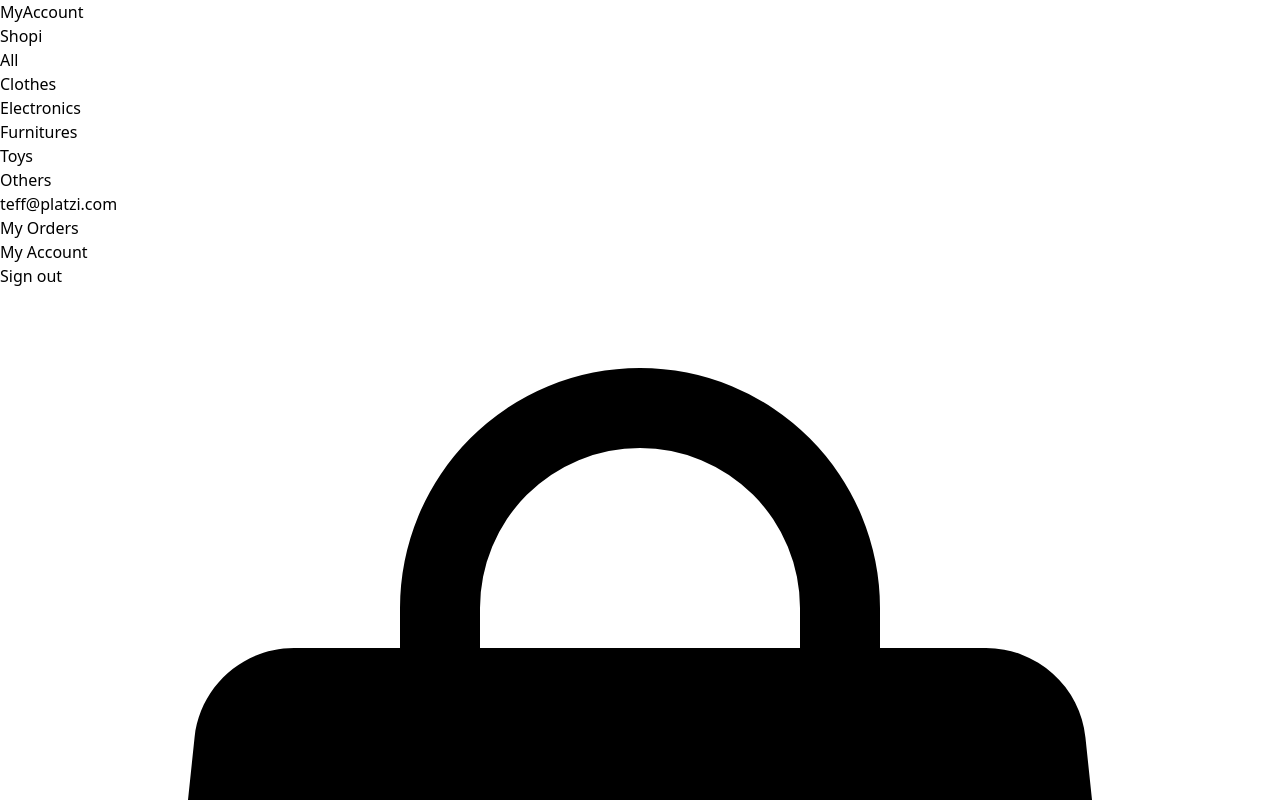
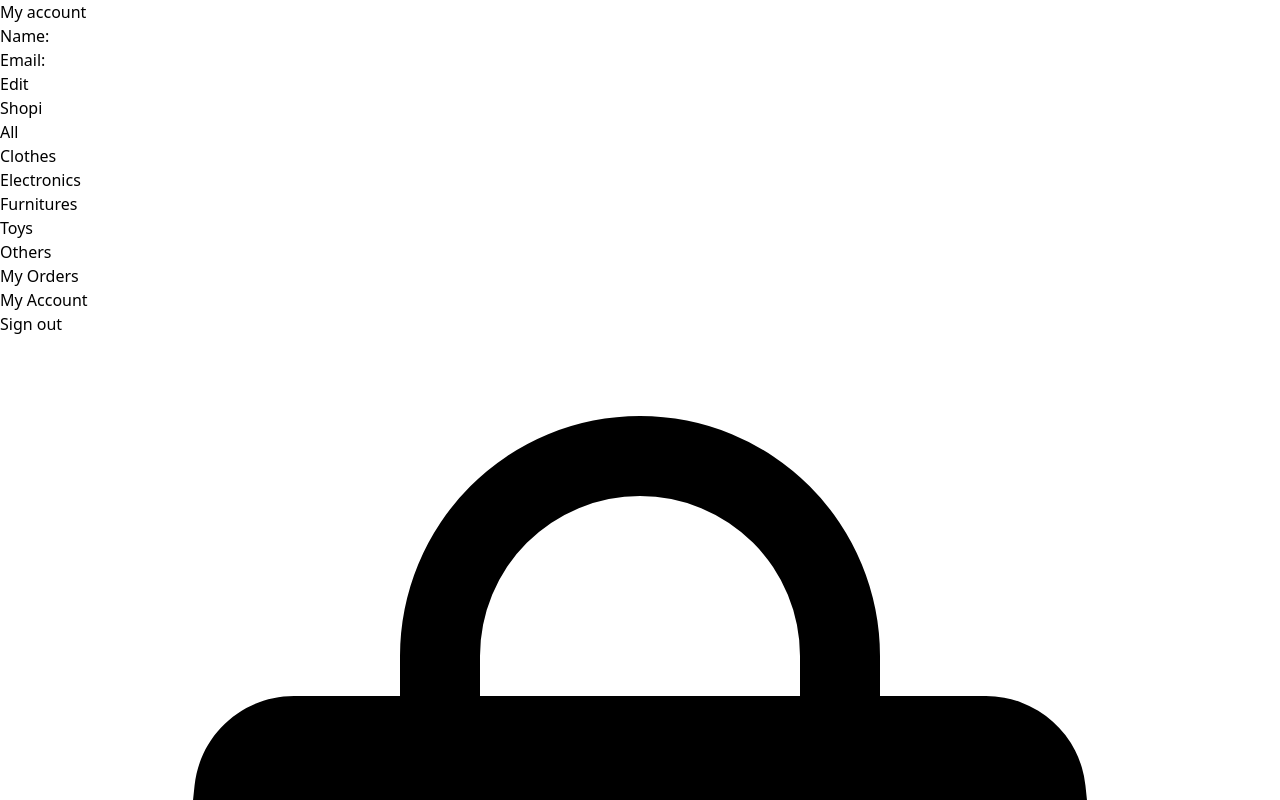
Before and after one commit to Skabas18/Ecomerce, a React (Vite) app: page /my-account in a window 1280 px wide. Shown: the top 800 px of the page. Built offline with nearby package versions, Linux system fonts and the light colour scheme; no server answers.

Commit message:
Creación de la vista de My account y la logica para actualizar la informacion del usuario

```diff
--- a/src/Components/Navbar/index.jsx
+++ b/src/Components/Navbar/index.jsx
@@ -42,7 +42,7 @@
       return (
         <>
           <li className='text-black/60'>
-            teff@platzi.com
+            {parsedAccount?.email}
           </li>
           <li>
             <NavLink
--- a/src/Pages/MyAccount/index.jsx
+++ b/src/Pages/MyAccount/index.jsx
@@ -1,10 +1,99 @@
-import React from 'react'
+import React, { useContext, useRef, useState } from 'react'
 import { Layout } from '../../Components/Layout'
+import { ShoppingCartContext } from '../../Context'
 
 function MyAccount() {
+    const context = useContext(ShoppingCartContext)
+    const [view, setView] = useState('user-info')
+    const account = localStorage.getItem('account')
+    const parsedAccount = JSON.parse(account)
+    const form = useRef(null)
+
+    const editAccount = () => {
+        const formData = new FormData(form.current)
+        const data = {
+            name: formData.get('name'),
+            email: formData.get('email'),
+            password: formData.get('password')
+        }
+
+        // Update account
+        const stringifiedAccount = JSON.stringify(data)
+        localStorage.setItem('account', stringifiedAccount)
+        context.setAccount(data)
+    }
+
+    const renderUserInfo = () => {
+        return (
+            <div className='flex flex-col w-80'>
+                <p>
+                    <span className='font-light text-sm'>Name: </span>
+                    <span>{parsedAccount?.name}</span>
+                </p>
+                <p>
+                    <span className='font-light text-sm'>Email: </span>
+                    <span>{parsedAccount?.email}</span>
+                </p>
+                <button
+                    className='border border-black rounded-lg mt-6 py-3'
+                    onClick={() => setView('edit-user-info')}>
+                    Edit
+                </button>
+            </div>
+        )
+    }
+
+    const renderEditUserInfo = () => {
+        return (
+            <form ref={form} className='flex flex-col gap-4 w-80'>
+                <div className='flex flex-col gap-1'>
+                    <label htmlFor="name" className='font-light text-sm'>Your name:</label>
+                    <input
+                        type="text"
+                        id="name"
+                        name="name"
+                        defaultValue={parsedAccount.name}
+                        placeholder="Peter"
+                        className='rounded-lg border border-black placeholder:font-light placeholder:text-sm placeholder:text-black/60 focus:outline-none py-2 px-4'
+                    />
+                </div>
+                <div className='flex flex-col gap-1'>
+                    <label htmlFor="email" className='font-light text-sm'>Your email:</label>
+                    <input
+                        type="text"
+                        id="email"
+                        name="email"
+                        defaultValue={parsedAccount.email}
+                        placeholder="hi@helloworld.com"
+                        className='rounded-lg border border-black placeholder:font-light placeholder:text-sm placeholder:text-black/60 focus:outline-none py-2 px-4'
+                    />
+                </div>
+                <div className='flex flex-col gap-1'>
+                    <label htmlFor="password" className='font-light text-sm'>Your password:</label>
+                    <input
+                        type="text"
+                        id="password"
+                        name="password"
+                        defaultValue={parsedAccount.password}
+                        placeholder="******"
+                        className='rounded-lg border border-black placeholder:font-light placeholder:text-sm placeholder:text-black/60 focus:outline-none py-2 px-4'
+                    />
+                </div>
+                <button
+                    className='bg-black text-white w-full rounded-lg py-3'
+                    onClick={() => { setView('user-info'), editAccount() }}>
+                    Edit
+                </button>
+            </form>
+        )
+    }
+
+    const renderView = () => view === 'edit-user-info' ? renderEditUserInfo() : renderUserInfo()
+
     return (
-        <Layout className='bg-amber-100'>
-            MyAccount
+        <Layout>
+            <h1 className="font-medium text-xl text-center mb-6 w-80">My account</h1>
+            {renderView()}
         </Layout>
     )
 }
```
